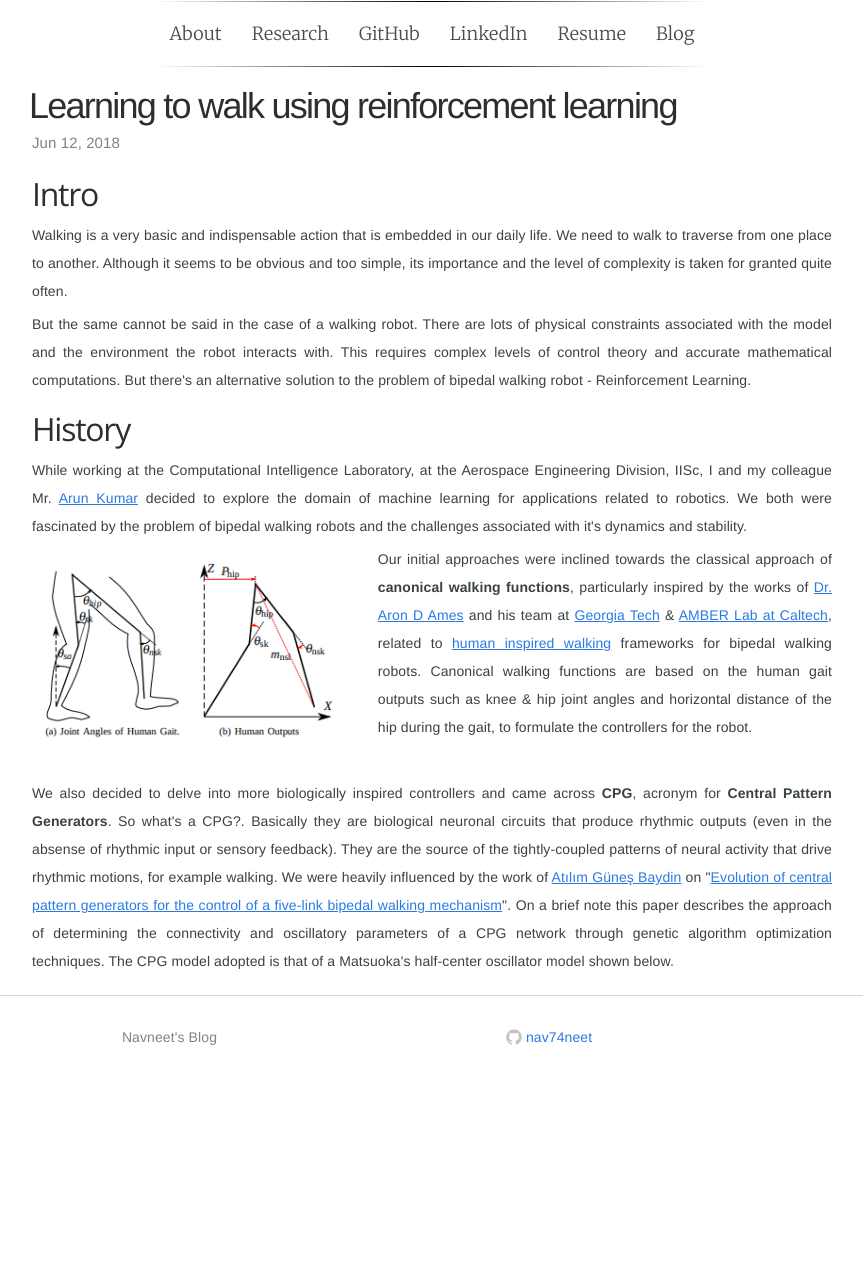
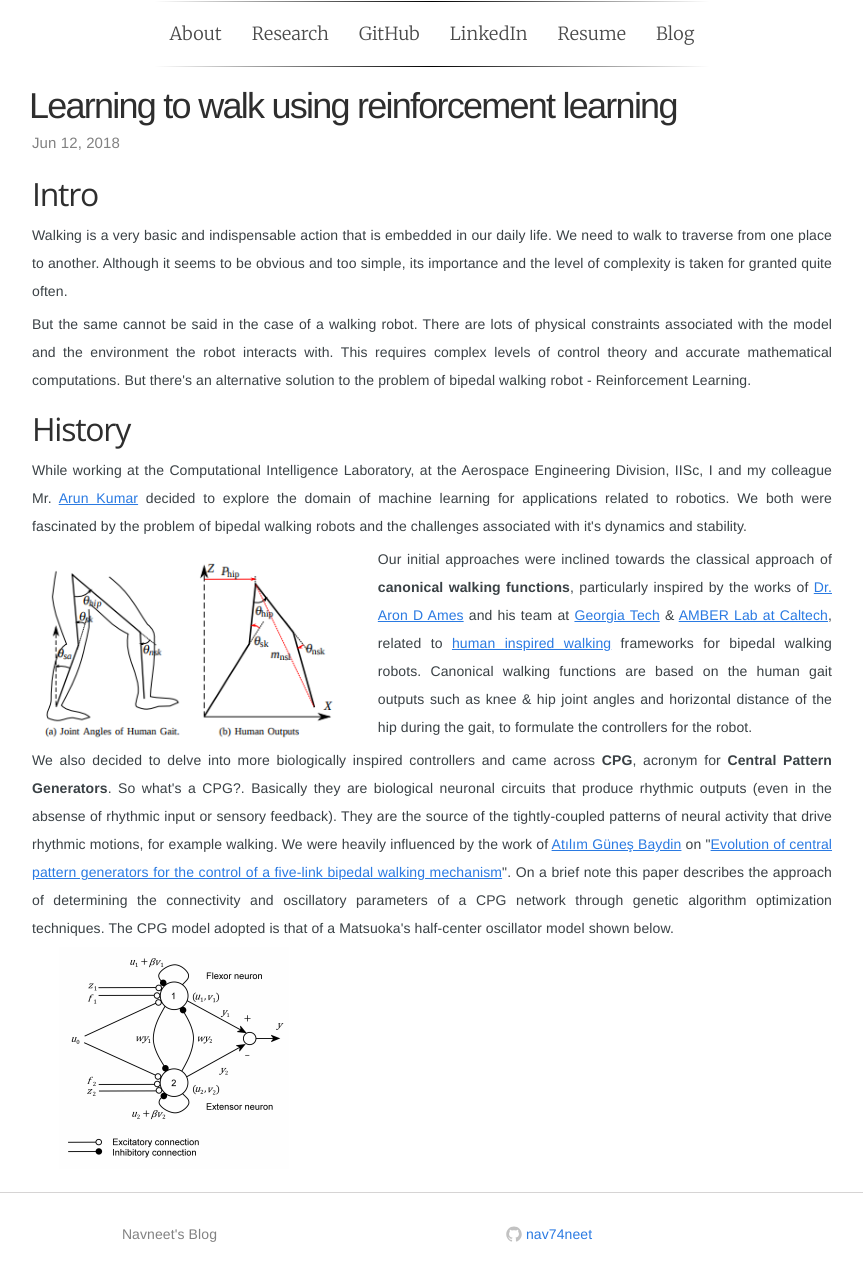
Before and after one commit to navuboy/navuboy.github.io, a Jekyll site: the page built from _posts/2018-06-12-ddpg.md, in a window 1280 px wide. Shown: the whole page, without its empty margins (208-1071 px from the left). Built offline with Jekyll 4.4.1, drawn with Linux system fonts in a browser that asks for light colours; some web fonts are replaced; before the commit the page ends 1075 px from its top, so only the background shows below that.

Commit message:
Updated post

```diff
--- a/_posts/2018-06-12-ddpg.md
+++ b/_posts/2018-06-12-ddpg.md
@@ -24,5 +24,7 @@ tags: reinforcement learning, ddpg, bipedal walking,
         </p>
     </div>
 </div>
-<br>
+
 <p style="text-align:justify">We also decided to delve into more biologically inspired controllers and came across <strong>CPG</strong>, acronym for <strong>Central Pattern Generators</strong>. So what's a CPG?. Basically they are biological neuronal circuits that produce rhythmic outputs (even in the absense of rhythmic input or sensory feedback). They are the source of the tightly-coupled patterns of neural activity that drive rhythmic motions, for example walking. We were heavily influenced by the work of <a href="http://www.robots.ox.ac.uk/~gunes/" class="md-link">Atılım Güneş Baydin</a> on "<a href="https://arxiv.org/pdf/0801.0830.pdf" class="md-link">Evolution of central pattern generators for the control of a five-link bipedal walking mechanism</a>". On a brief note this paper describes the approach of determining the connectivity and oscillatory parameters of a CPG network through genetic algorithm optimization techniques. The CPG model adopted is that of a Matsuoka's half-center oscillator model shown below.</p>
+
+<img class="rimg" align="center" src="{{ site.github.url }}/media/blog/matsuoka_cpg.png"/>
```
Also changed, not shown: media/blog/matsuoka_cpg.png (added).
